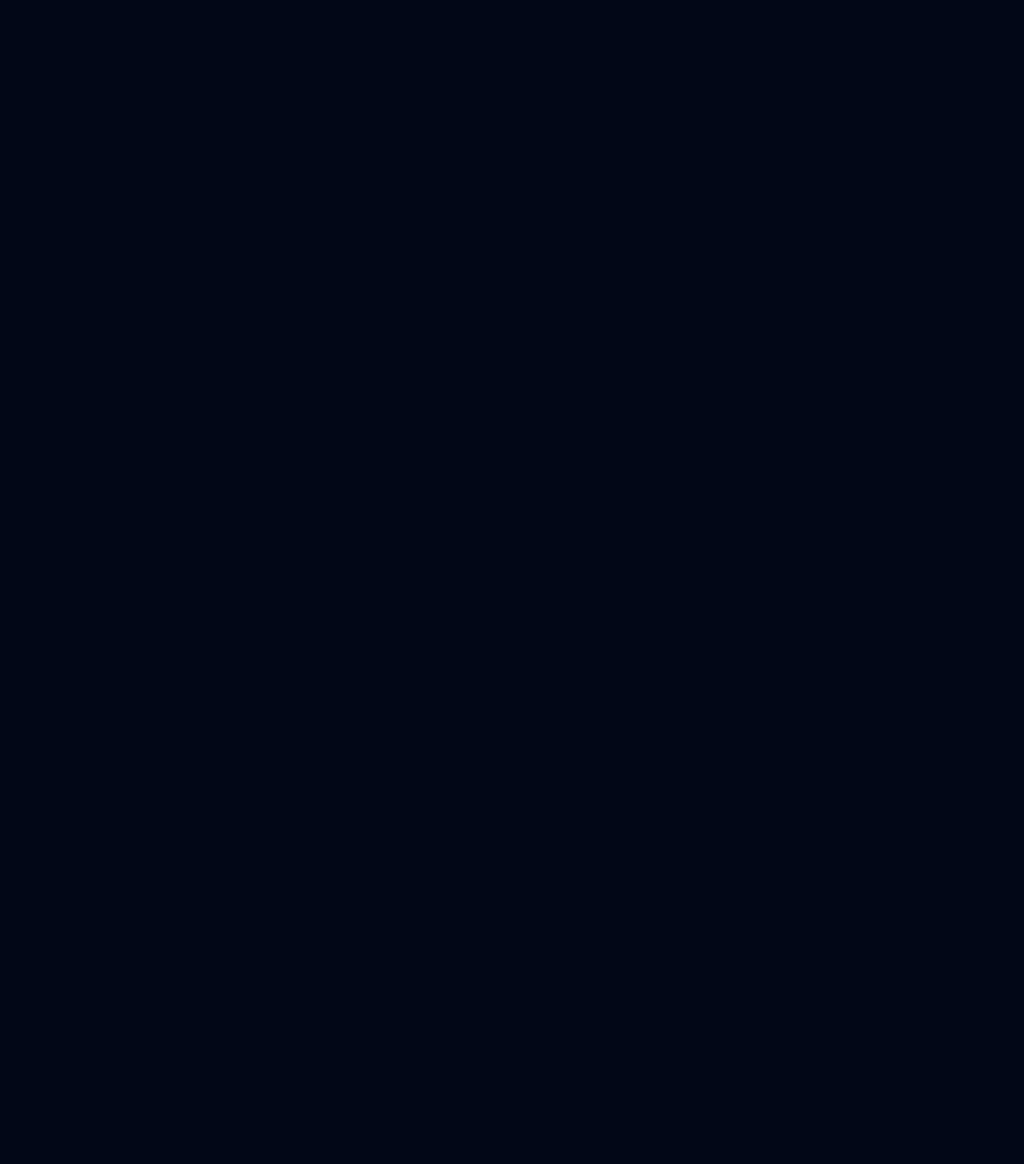
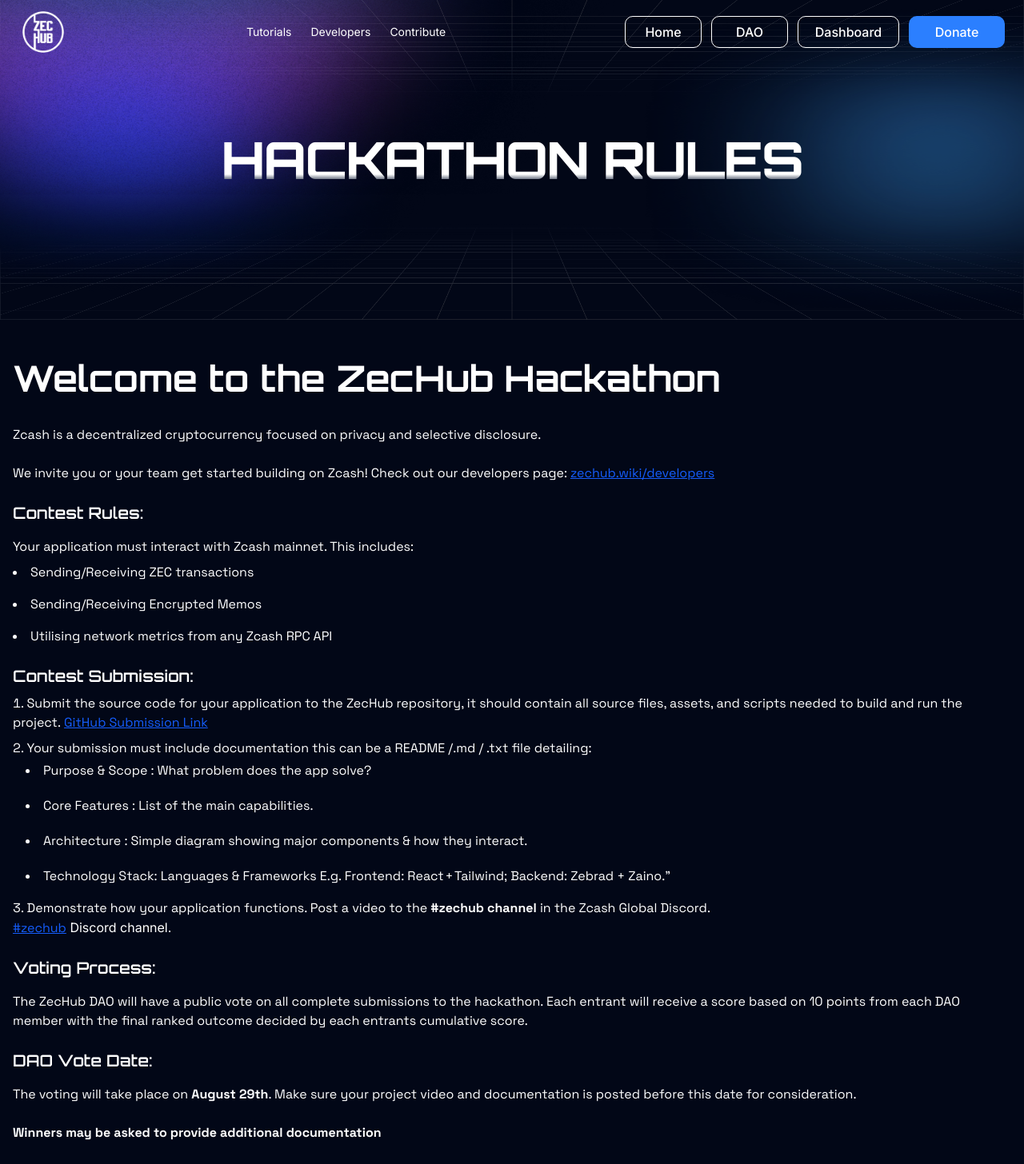
Before and after one commit to onajifortune/Namada, a React (Vite) app: page /rules in a window 1280 px wide. Before the commit this address had no page. Shown: the top 1456 px of the page at 80% size. Before the commit the page ends 800 px from the top, so only its background shows below. Built offline with nearby package versions, Linux system fonts and the light colour scheme.

Commit message:
pushed updated

```diff
--- a/src/layouts/Header.tsx
+++ b/src/layouts/Header.tsx
@@ -15,8 +15,8 @@
   }, []);
   return (
     <div
-      className={`w-screen h-[60px] fixed top-0 md:h-[80px] bg-[#020717] transition-all duration-300 ${
-        scrolled ? "z-[120]" : "z-10"
+      className={`w-screen h-[60px] fixed top-0 md:h-[80px]  transition-all duration-300 ${
+        scrolled ? "z-[120] bg-[#020717]" : "z-100"
       }`}
     >
       <div className="md:max-w-[1440px] h-[60px] md:h-[80px] mx-auto w-full">
@@ -45,12 +45,18 @@
 
               {/* Right: Buttons */}
               <div className="flex space-x-3">
+                <Button className="text-[16px] block font-inter h-[40px] w-[96px]">
+                  <a href="/">Home</a>
+                </Button>
                 <Button className="text-[16px] hidden lg:block font-inter h-[40px] w-[96px]">
                   <a href="https://zechub.wiki/dao">DAO</a>
                 </Button>
                 <Button className="text-[16px] hidden lg:block font-inter h-[40px] w-[127px]">
                   <a href="https://zechub.wiki/dashboard">Dashboard</a>
                 </Button>
+                {/* <Button className="text-[16px] block font-inter md:h-[40px] md:w-[127px]">
+                  <a href="https://zechub.wiki/dashboard">FAQs</a>
+                </Button> */}
                 <Button
                   className="text-[14px] md:text-[16px] font-inter md:h-[40px] md:w-[120px]"
                   variant="filled"
--- a/src/main.tsx
+++ b/src/main.tsx
@@ -3,6 +3,7 @@
 import './index.css'
 import { BrowserRouter as Router, Routes, Route } from 'react-router-dom';
 import Home from './pages/Home';
+import Rules from './pages/Rules';
 
 
 createRoot(document.getElementById('root')!).render(
@@ -10,6 +11,7 @@
      <Router>
       <Routes>
         <Route path="/" element={<Home />} />
+        <Route path="/rules" element={<Rules />} />
       </Routes>
     </Router>
   </StrictMode>,
--- a/src/pages/Home.tsx
+++ b/src/pages/Home.tsx
@@ -81,9 +81,9 @@
           </p>
 
           <div className="mt-8 flex flex-wrap justify-center space-x-4">
-            {/* <Button className="h-[56px] bg-white !text-black md:w-[254px] text-[18px]">
-              <a href="">Join the Hackathon</a>
-            </Button> */}
+            <Button className="h-[56px] bg-white !text-black md:w-[254px] text-[18px]">
+              <a href="/rules">Hackathon Rules</a>
+            </Button>
             <Button className="md:w-[194px] h-[56px]" variant="filled">
               <a href="https://discord.gg/zcash">Zcash Discord</a>
             </Button>
@@ -259,7 +259,7 @@
                       4th Prize
                     </p>
                     <p className="font-space text-[18px] md:text-[26.91px] font-[700]">
-                      25 ZEC
+                      20 ZEC
                     </p>
                   </div>
                 </div>
@@ -276,7 +276,7 @@
                       5th Prize
                     </p>
                     <p className="font-space text-[18px] md:text-[26.91px] font-[700]">
-                      7 ZEC
+                      12 ZEC
                     </p>
                   </div>
                 </div>
@@ -329,7 +329,7 @@
               </h1>
               <p className="font-[400] font-space leading-[28px] w-[332px] text-center text-[14px] md:text-[16px]  h-[100px]">
                 Voting happens via a public ZecHub DAO poll in the Zcash Global
-                Discord. Submit your project before October 12 to be eligible.
+                Discord. Submit your project before August 29th to be eligible.
               </p>
               <img
                 src={shadow4}
@@ -352,28 +352,30 @@
       </div>
 
       <div className="w-full py-12 2xl:px-0 px-4 md:px-10">
-        <div className="md:max-w-[1440px]  mx-auto flex flex-col justify-center items-center">
+        <div className="md:max-w-[1440px] md:h-[478px] py-6 md:py-0 relative mx-auto flex flex-col justify-center gap-6 items-center">
           <img
             src={assistance}
             alt=""
-            className="md:h-[478px]  md:w-[1034px]"
+            className="md:h-[478px] absolute md:w-[1034px]"
           />
+          <h1 className="sm:text-[30px] text-[18px] lg:text-[48px] font-orbitron font-[600] text-center tracking-normal md:w-[663px] text-white  leading-[125%]">
+            Need Assistance?
+          </h1>
+
+          <p className="leading-[28px] font-[400] font-space sm:text-[16px] text-[14px] text-white md:w-[562px] text-center">
+           If you need assistance with your project, feel free to give us a shout in the Zcash Global Discord. #Community-infra Channel.
+          </p>
         </div>
       </div>
 
       <div className="w-full py-12 2xl:px-0 px-4 md:px-10">
         <div className="md:max-w-[1440px] gap-8 md:px-0 px-6 glass-container min-h-[521px] rounded-[10px]  mx-auto flex flex-col justify-center items-center relative">
           <h1 className="sm:text-[30px] text-[18px] lg:text-[48px] font-orbitron font-[600] text-center tracking-normal md:w-[663px] text-white  leading-[125%]">
-            Support the Hackathon with Your Donations!
+            If you like to support to support our efforts
           </h1>
+
           <p className="leading-[28px] font-[400] font-space sm:text-[16px] text-[14px] text-white md:w-[851px] text-center">
-            Your contributions can help us 1) run nodes for contestants to build
-            on the Zcash network, 2) increase the prize pool. If you'd like to
-            support our efforts, please consider making a donation.
-          </p>
-          <p className="leading-[28px] font-[400] font-space sm:text-[16px] text-[14px] text-white md:w-[851px] text-center">
-            We gladly accept ZEC via our Donations page,and AKT Akash Token via
-            the DAO. Thank you for your support
+            We gladly accept ZEC via our Donations page, Thank you for your support
           </p>
           <Button variant="filled" className="sm:w-[292px] relative z-50 h-[56px]">
             <a href="https://zechub.wiki/donation">Make Donations</a>
--- /dev/null
+++ b/src/pages/Rules.tsx
@@ -0,0 +1,168 @@
+import Header from "../layouts/Header";
+import pattern from "../assets/Pattern.png";
+import pattern1 from "../assets/Pattern1.png";
+import pattern2 from "../assets/pattern2.png";
+import shadow from "../assets/shadow.png";
+import shadow2 from "../assets/shadow2.png";
+
+const Rules = () => {
+  return (
+    <>
+      <Header />
+      <div className="relative flex justify-center items-center md:h-[400px] h-[200px]">
+        <div className="absolute z-[90] w-full top-0 md:h-[152px] h-[80px]">
+          <img src={pattern} alt="" className="w-full h-full" />
+        </div>
+        <div className="absolute z-[90] w-full bottom-0 md:h-[152px] h-[80px]">
+          <img src={pattern1} alt="" className="w-full h-full" />
+        </div>
+        <div className="absolute z-[90] w-[500px] opacity-[0.6] bottom-0 right-0 md:h-[400px] h-full">
+          <img src={pattern2} alt="" className="w-full h-full" />
+        </div>
+        <div className="absolute z-[90] lg:w-[797px] left-[-23.1px] top-[-40.7px] md:h-[412px] h-[200px]">
+          <img src={shadow} alt="" className="w-full h-full" />
+        </div>
+        <div className="absolute z-[90] lg:w-[797px] left-[-23.1px] top-[-40.7px]">
+          <img src={shadow2} alt="" className="w-full h-full" />
+        </div>
+        <div className="xl:max-w-[1440px] px-6 flex justify-center items-center flex-col w-full z-[100] relative mx-auto  h-[60%]">
+          {/* Background graphics */}
+
+          <h1 className="md:text-[64px] text-[35px] sm:text-[45px] font-[800] text-center leading-[35px] sm:leading-[60px] relative z-[50] font-orbitron tracking-tight bg-gradient-to-b from-white from-80% to-[#03091F] text-transparent bg-clip-text">
+            HACKATHON RULES
+          </h1>
+        </div>
+      </div>
+      <div className="text-white p-4 mt-6">
+        <div className="max-w-[1440px] mx-auto space-y-6">
+          <h1 className="text-[25px] md:text-[45px] font-bold font-orbitron mb-6">
+            Welcome to the ZecHub Hackathon
+          </h1>
+
+          <p className="font-space">
+            Zcash is a decentralized cryptocurrency focused on privacy and
+            selective disclosure.
+          </p>
+
+          <p className="font-space">
+            We invite you or your team get started building on Zcash! Check out
+            our developers page:
+            <a
+              href="https://zechub.wiki/developers"
+              className="text-blue-600 underline ml-1 font-space"
+              target="_blank"
+              rel="noopener noreferrer"
+            >
+              zechub.wiki/developers
+            </a>
+          </p>
+
+          <section>
+            <h2 className="text-xl font-semibold font-orbitron mb-4">
+              Contest Rules:
+            </h2>
+            <p className="font-space">
+              Your application must interact with Zcash mainnet. This includes:
+              <ul className="list-disc list-inside mt-2 space-y-4 font-space">
+                <li className="font-space">
+                  Sending/Receiving ZEC transactions
+                </li>
+                <li className="font-space">
+                  Sending/Receiving Encrypted Memos
+                </li>
+                <li className="font-space">
+                  Utilising network metrics from any Zcash RPC API
+                </li>
+              </ul>
+            </p>
+          </section>
+
+          <section>
+            <h2 className="text-xl font-semibold font-orbitron">
+              Contest Submission:
+            </h2>
+            <ol className="list-decimal list-inside mt-2 space-y-2">
+              <li className="font-space">
+                Submit the source code for your application to the ZecHub
+                repository, it should contain all source files, assets, and
+                scripts needed to build and run the project.
+                <a
+                  href="https://github.com/ZecHub/zechub/tree/main/Hackathon"
+                  className="text-blue-600 underline ml-1 font-space"
+                  target="_blank"
+                  rel="noopener noreferrer"
+                >
+                  GitHub Submission Link
+                </a>
+              </li>
+              <li className="font-space mb-4">
+                Your submission must include documentation this can be a README
+                /.md / .txt file detailing:
+                <ul className="list-disc list-inside ml-4 mt-1 space-y-5 mb-2">
+                  <li className="font-space">
+                    Purpose & Scope : What problem does the app solve?{" "}
+                  </li>
+                  <li className="font-space">
+                    Core Features : List of the main capabilities.
+                  </li>
+                  <li className="font-space">
+                    Architecture : Simple diagram showing major components & how
+                    they interact.
+                  </li>
+                  <li className="font-space">
+                    Technology Stack: Languages & Frameworks E.g. Frontend:
+                    React + Tailwind; Backend: Zebrad + Zaino.”
+                  </li>
+                </ul>
+              </li>
+              <li className="font-space">
+                Demonstrate how your application functions. Post a video to the  {" "}
+                <strong> #zechub channel</strong> in the Zcash Global Discord.
+              </li>
+            </ol>
+                <a
+                  href="https://discord.gg/zcash"
+                  className="text-blue-600 underline font-space mt-2"
+                  target="_blank"
+                  rel="noopener noreferrer"
+                >
+                  #zechub
+                </a>{" "}
+                Discord channel.
+          </section>
+
+          <section>
+            <h2 className="text-xl font-semibold font-orbitron mb-4">
+              Voting Process:
+            </h2>
+            <p className="font-space">
+              The ZecHub DAO will have a public vote on all complete submissions
+              to the hackathon. Each entrant will receive a score based on 10
+              points from each DAO member with the final ranked outcome decided
+              by each entrants cumulative score.
+            </p>
+          </section>
+
+          <section>
+            <h2 className="text-xl font-semibold font-orbitron mb-4">
+              DAO Vote Date:
+            </h2>
+            <p className="font-space">
+              The voting will take place on <strong>August 29th</strong>. Make
+              sure your project video and documentation is posted before this
+              date for consideration.
+            </p>
+          </section>
+
+          <p className="font-semibold font-space">
+            <strong>Winners may be asked to provide additional documentation</strong>
+          </p>
+
+          <p className="font-semibold italic font-space">Best of luck!</p>
+        </div>
+      </div>
+    </>
+  );
+};
+
+export default Rules;
```
Also changed, not shown: src/assets/assistance.png, vercel.json (added).
